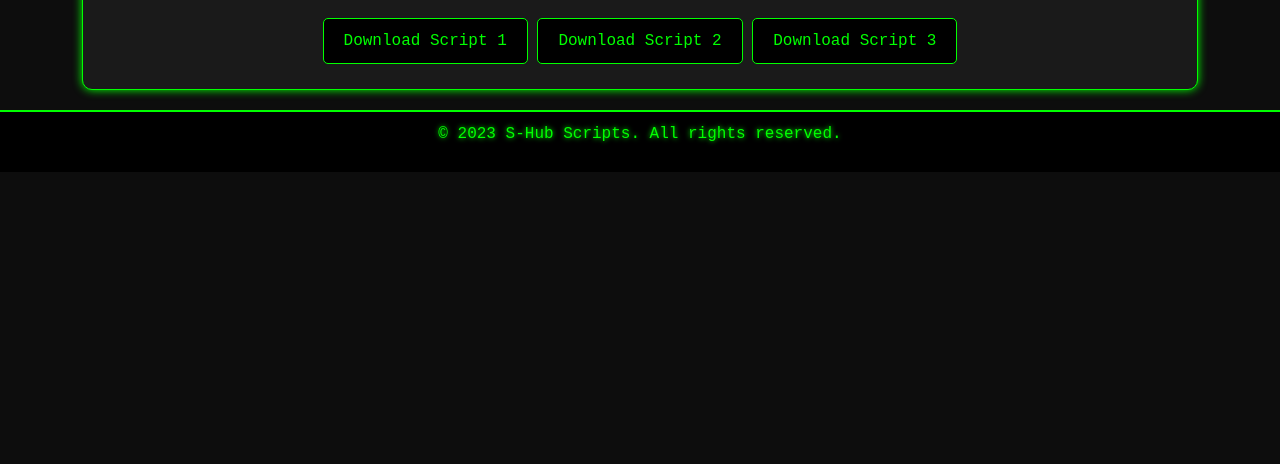
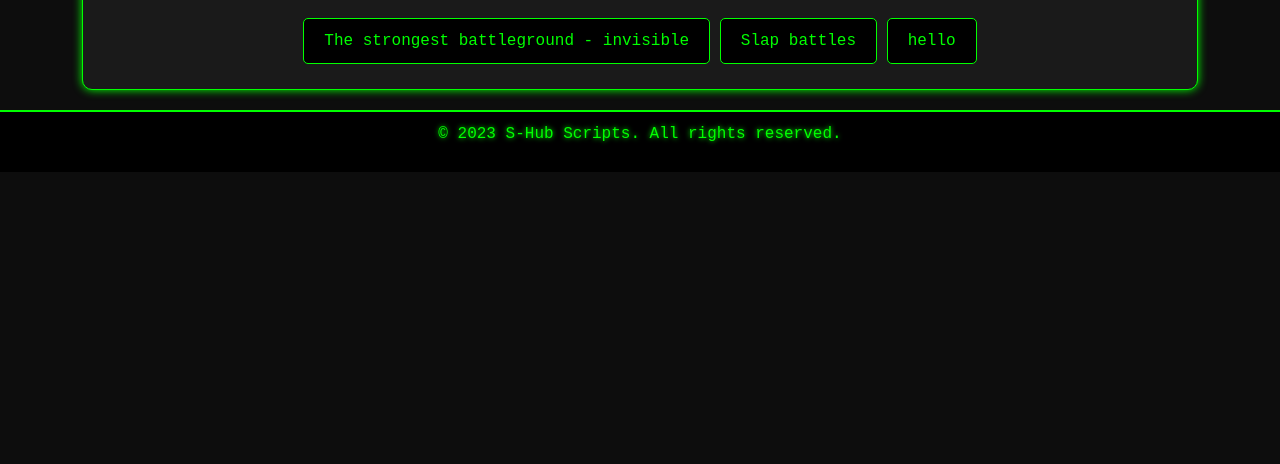
Before and after one commit to Showcaser1/script-hub, a plain HTML site: page index.html in a window 1280 px wide. Shown: the part 336-800 px from the top of the page. Drawn offline with nearby package versions, Linux system fonts and the light colour scheme.

```diff
--- a/index.html
+++ b/index.html
@@ -109,9 +109,9 @@
             <p class="text-center">Click on the buttons below to download scripts:</p>
 
             <div class="text-center">
-                <a href="scripts/script1.txt" download class="download-btn">Download Script 1</a>
-                <a href="scripts/script2.txt" download class="download-btn">Download Script 2</a>
-                <a href="scripts/script3.txt" download class="download-btn">Download Script 3</a>
+                <a href="scripts/script1.txt" download class="download-btn">The strongest battleground - invisible</a>
+                <a href="scripts/script2.txt" download class="download-btn">Slap battles</a>
+                <a href="scripts/script3.txt" download class="download-btn">hello</a>
             </div>
         </div>
     </div>
```
